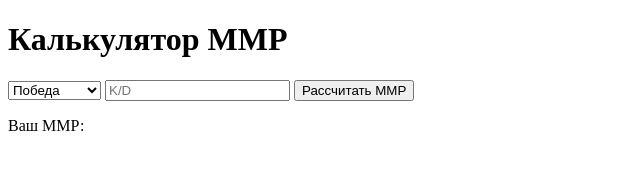
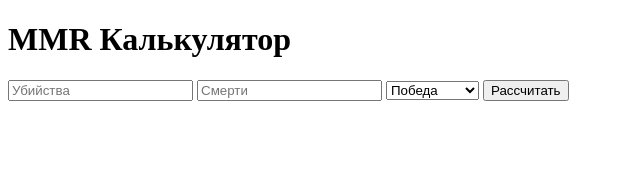
Before and after one commit to SarrikGmm0/MMR_Calculator, a plain HTML site: page index.html in a window 1280 px wide. Shown: the whole page, without its empty margins (0-640 px from the left). Drawn offline with Linux system fonts and the light colour scheme.

Commit message:
Update index.html

```diff
--- a/index.html
+++ b/index.html
@@ -3,17 +3,42 @@
 <head>
     <meta charset="UTF-8">
     <meta name="viewport" content="width=device-width, initial-scale=1.0">
-    <title>MMR Calculator</title>
+    <title>MMR Калькулятор</title>
+    <link rel="stylesheet" href="style.css">
 </head>
 <body>
-<h1>Калькулятор ММР</h1>
-<select id="result">
-    <option value="win">Победа</option>
-    <option value="lose">Поражение</option>
-</select>
-<input type="number" id="kd" placeholder="K/D">
-<button onclick="calculateMmr()">Рассчитать ММР</button>
-<p id="mmr">Ваш ММР: </p>
-<script src="script.js"></script>
+<h1>MMR Калькулятор</h1>
+<div class="container">
+    <input type="number" id="kills" placeholder="Убийства">
+    <input type="number" id="deaths" placeholder="Смерти">
+    <select id="result">
+        <option value="Победа">Победа</option>
+        <option value="Поражение">Поражение</option>
+    </select>
+    <button onclick="calculateMmr()">Рассчитать</button>
+    <div id="mmrResult"></div>
+</div>
+
+<script>
+    function calculateMmr() {
+        let kills = parseInt(document.getElementById("kills").value) || 0;
+        let deaths = parseInt(document.getElementById("deaths").value) || 1; // чтобы не было деления на 0
+        let result = document.getElementById("result").value;
+        let kd = kills / deaths;
+        let mmr = 0;
+
+        if (result === "Победа") {
+            if (kd > 2.0) mmr = Math.floor(Math.random() * (99 - 80 + 1)) + 80;
+            else if (kd >= 1.0) mmr = Math.floor(Math.random() * (79 - 60 + 1)) + 60;
+            else mmr = Math.floor(Math.random() * (39 - 20 + 1)) + 20;
+        } else {
+            if (kd > 2.0) mmr = Math.floor(Math.random() * (-10 - -30 + 1)) - 10;
+            else if (kd >= 1.0) mmr = Math.floor(Math.random() * (-31 - -50 + 1)) - 31;
+            else mmr = Math.floor(Math.random() * (-51 - -70 + 1)) - 51;
+        }
+
+        document.getElementById("mmrResult").innerHTML = `Ваш MMR: ${mmr}`;
+    }
+</script>
 </body>
 </html>
```
